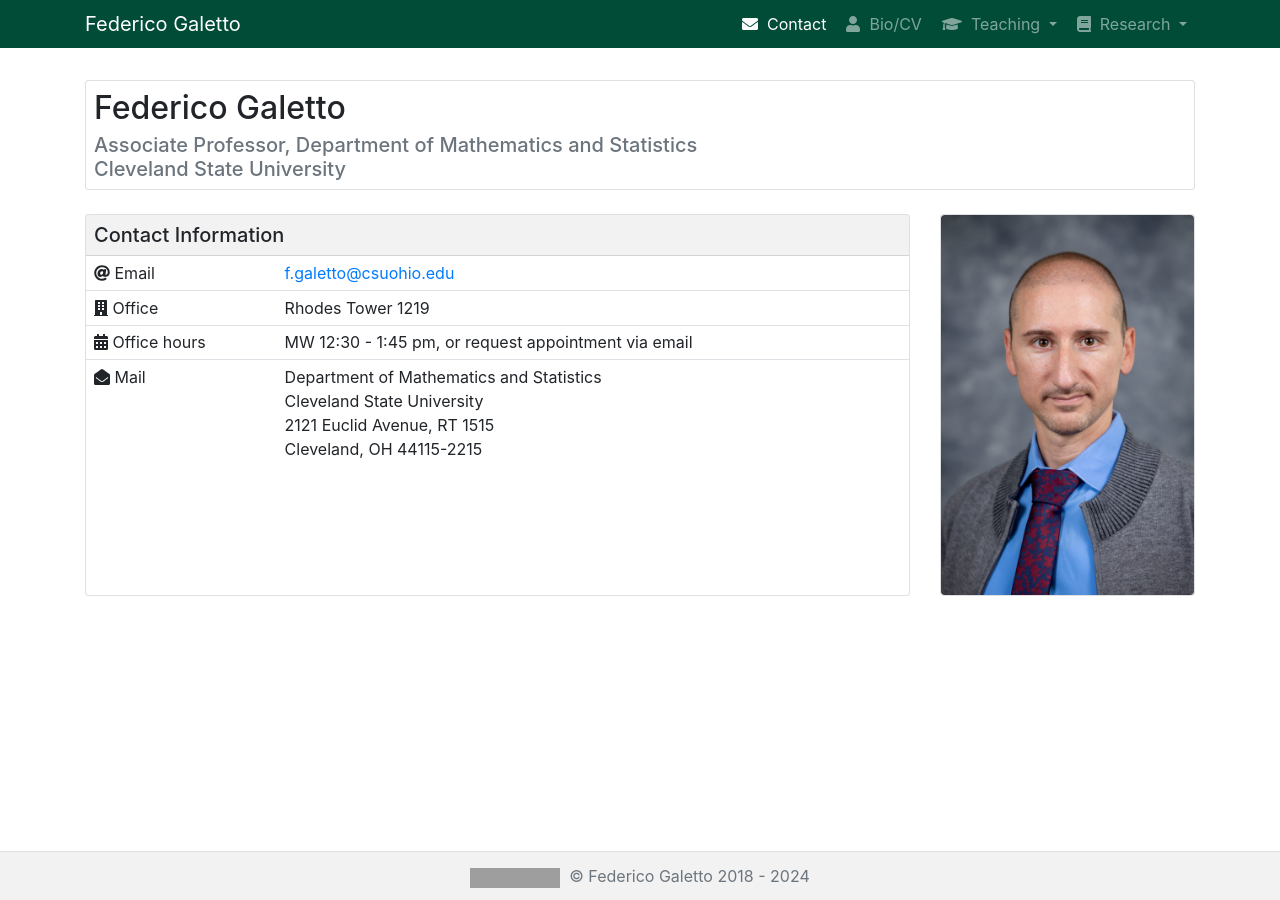
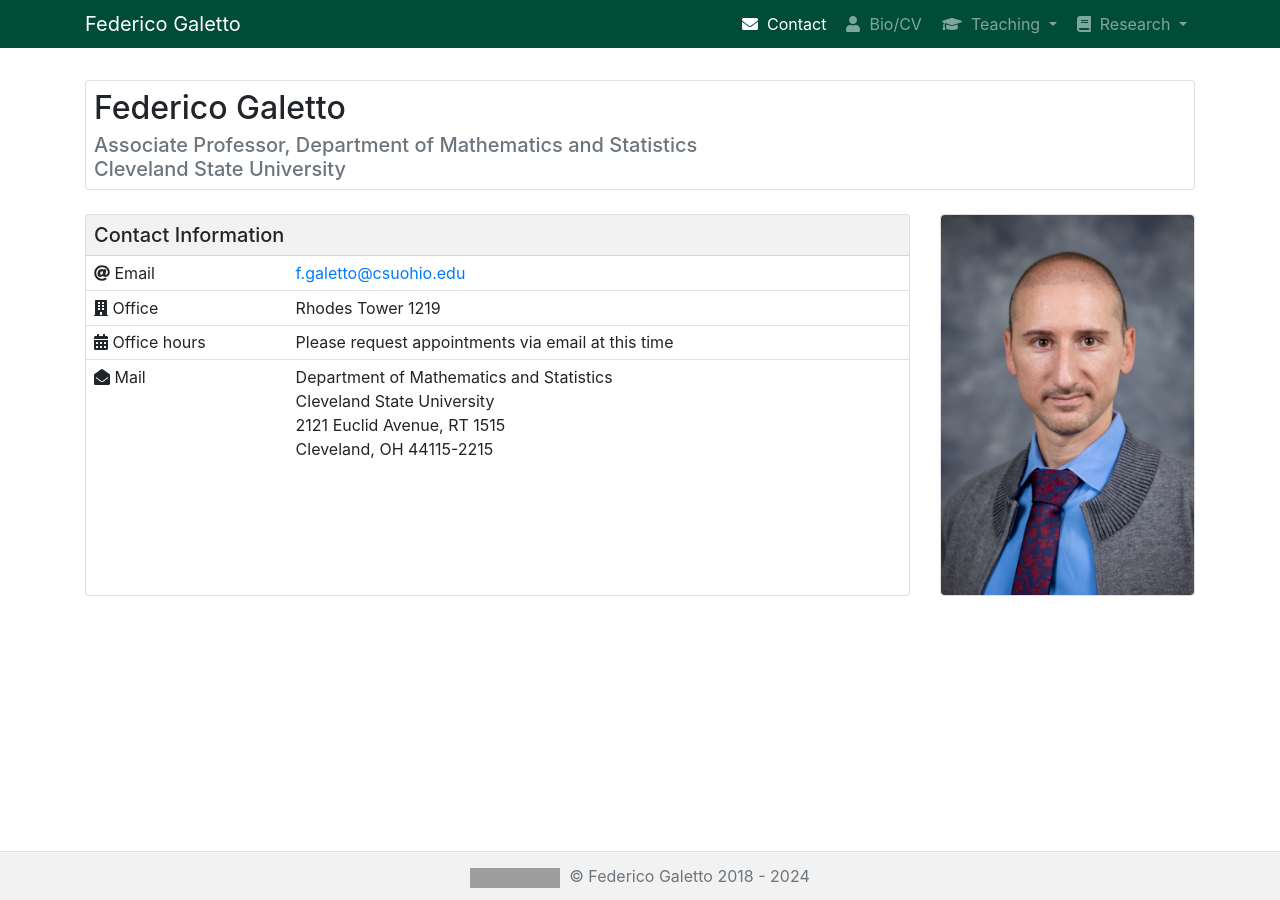
Before and after one commit to galettof/galettof.github.io, a Jekyll site: the page built from index.html, in a window 1280 px wide. Built offline with Jekyll 4.4.1, drawn with Linux system fonts in a browser that asks for light colours; nearby versions of some CDN libraries; grey boxes are pictures that could not be loaded.

Commit message:
no office hours summer 24

```diff
--- a/index.html
+++ b/index.html
@@ -36,7 +36,6 @@ active: contact
 	  <tr>
 	    <td><span class="fas fa-at"></span>&nbsp;Email</td>
 	    <td><a href="mailto:f.galetto@csuohio.edu" target="_blank">f.galetto@csuohio.edu</a>
-	      <!--<a rel="me" href="https://mathstodon.xyz/@fgaletto"></a>-->
 	    </td>
 	  </tr>
 	  <!--
@@ -51,13 +50,7 @@ active: contact
 	  </tr>
 	  <tr>
 	    <td><span class="fas fa-calendar-alt"></span>&nbsp;Office hours</td>
-	    <!--
 	    <td>Please request appointments via email at this time</td>
-	    -->
-	    <td>
-	      MW 12:30 - 1:45 pm, or request appointment via email
-	      <!--<a href="https://outlook.office365.com/owa/calendar/FedericoGaletto@csuohio.onmicrosoft.com/bookings/" target="_blank">schedule an appointment</a>-->
-	    </td>
 	  </tr>
 	  <tr>
 	    <td><span class="fas fa-envelope-open"></span>&nbsp;Mail</td>
```
Also changed, not shown: Gemfile.lock.
